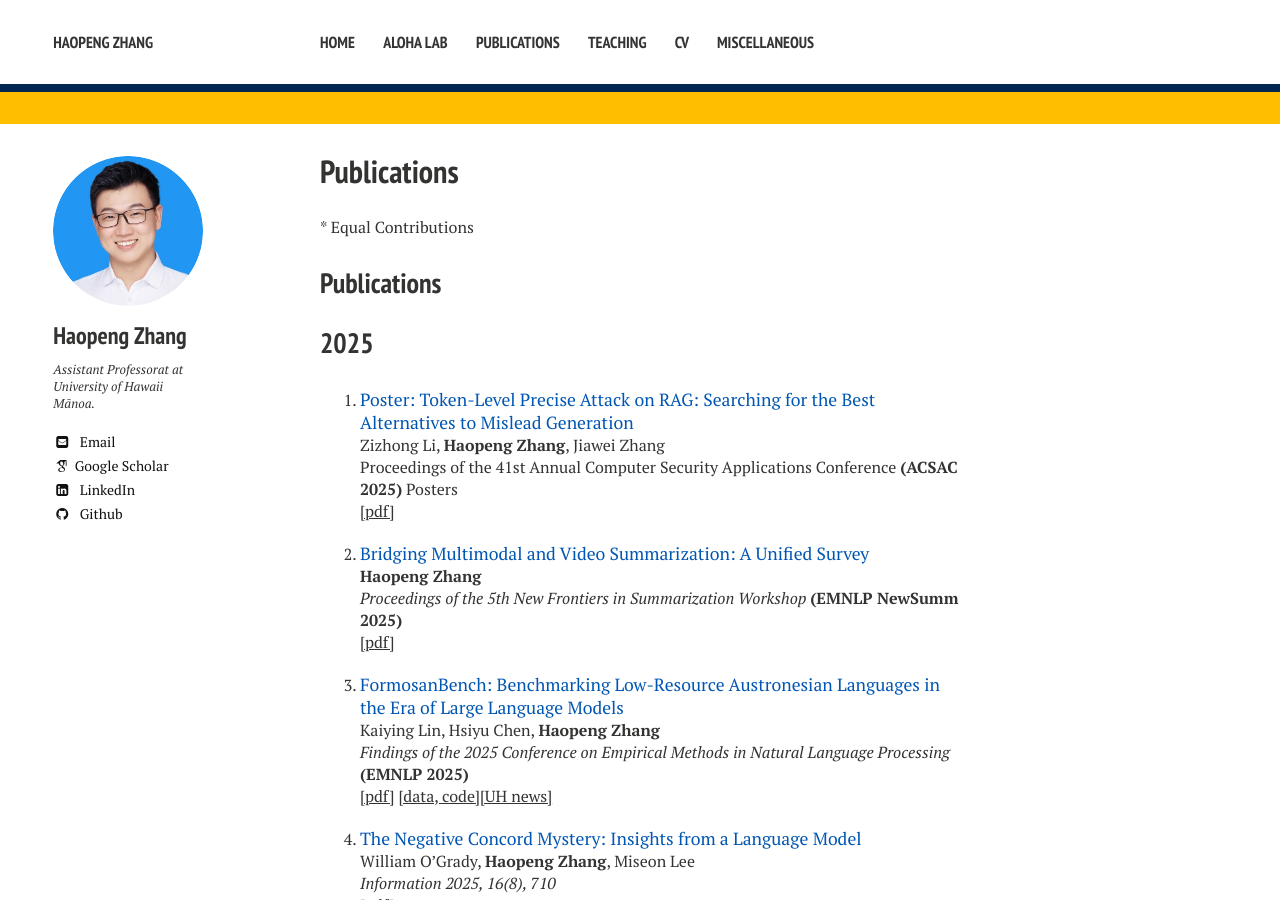
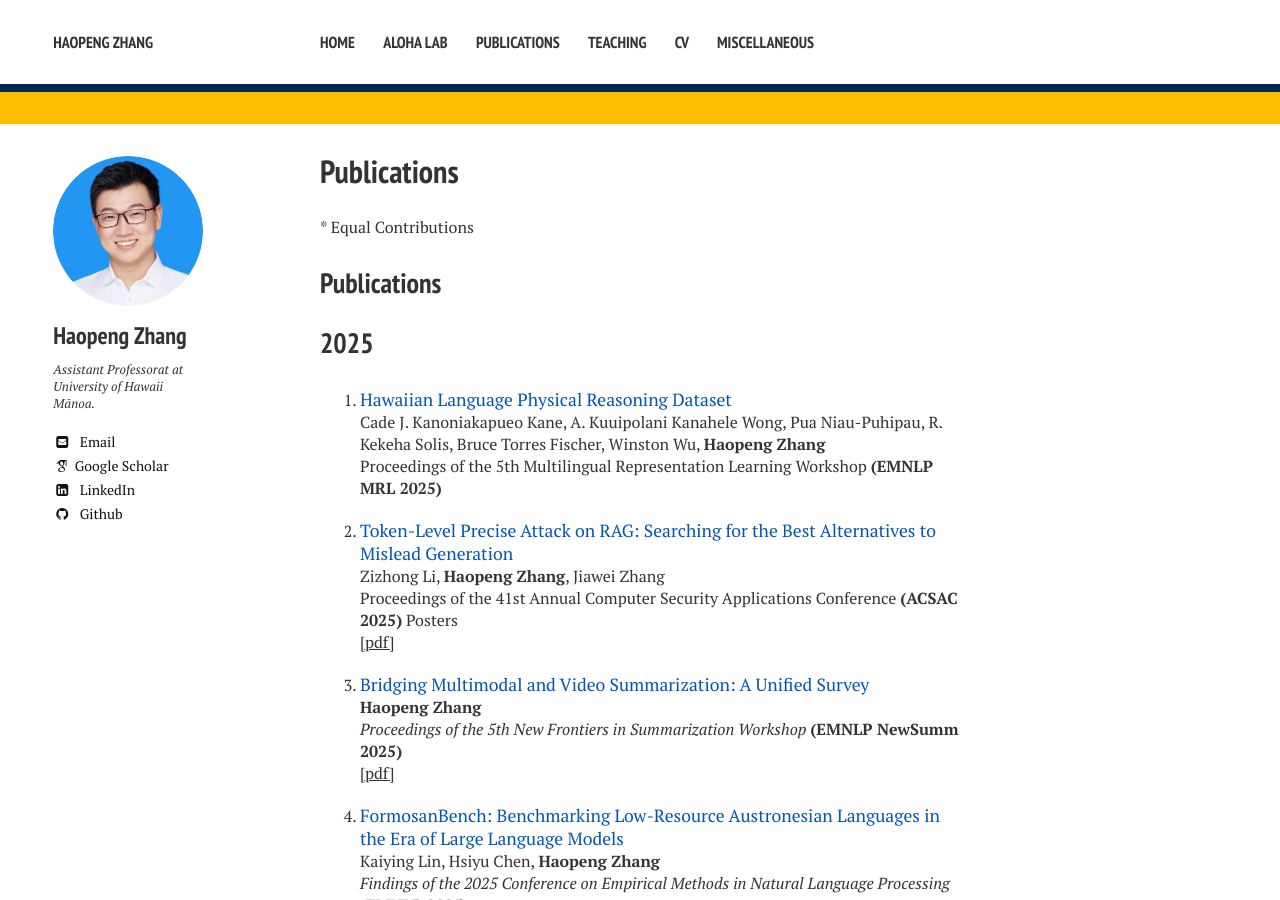
Before and after one commit to hpzhang94/hpzhang94.github.io, a Jekyll site: the page built from research.md, in a window 1280 px wide and 900 px high. Built offline with Jekyll 4.4.1, drawn with Linux system fonts in a browser that asks for light colours; nearby versions of some CDN libraries; some web fonts are replaced.

Commit message:
update 102925

```diff
--- a/research.md
+++ b/research.md
@@ -26,7 +26,14 @@ title: Publications
 ## 2025
 <ol>
 <li>
-<span class="paper-title">Poster: Token-Level Precise Attack on RAG: Searching for the Best Alternatives to Mislead Generation</span>
+<span class="paper-title">Hawaiian Language Physical Reasoning
+Dataset</span>
+<br>Cade J. Kanoniakapueo Kane, A. Kuuipolani Kanahele Wong, Pua Niau-Puhipau, R. Kekeha Solis, Bruce Torres Fischer, Winston Wu, <b>Haopeng Zhang</b>
+<br>Proceedings of the 5th Multilingual Representation Learning Workshop <b>(EMNLP MRL 2025)</b>
+</li>
+
+<li>
+<span class="paper-title">Token-Level Precise Attack on RAG: Searching for the Best Alternatives to Mislead Generation</span>
 <br>Zizhong Li, <b>Haopeng Zhang</b>, Jiawei Zhang
 <br>Proceedings of the 41st Annual Computer Security
 Applications Conference <b>(ACSAC 2025)</b> Posters
```
Also changed, not shown: index.md (+2 -1 lines).
